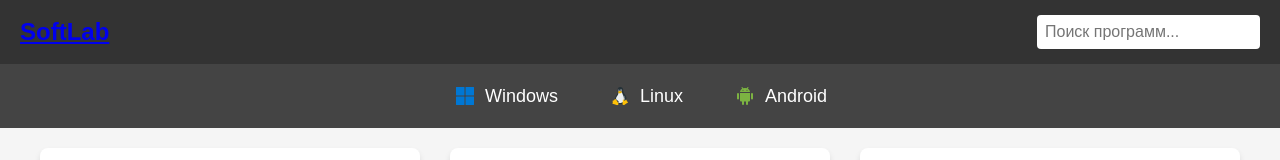
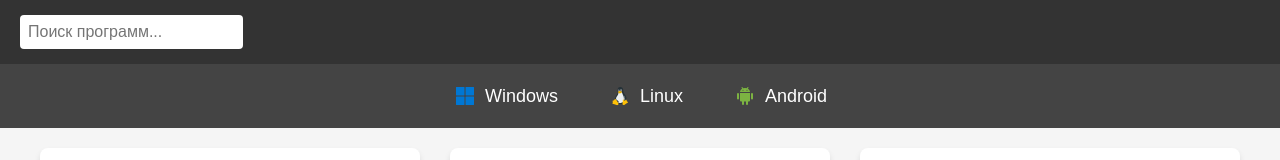
Before and after one commit to vdmitrov/softlab, a plain HTML site: page windows.html in a window 1280 px wide. Shown: the top 160 px of the page. Drawn offline with Linux system fonts and the light colour scheme.

Commit message:
Update windows.html

```diff
--- a/windows.html
+++ b/windows.html
@@ -9,7 +9,7 @@
 </head>
 <body>
     <header>
-        <h1><a href="index.html">SoftLab</a></h1>
+
         <input type="text" id="search" placeholder="Поиск программ..." oninput="searchPrograms()">
     </header>
 
```
